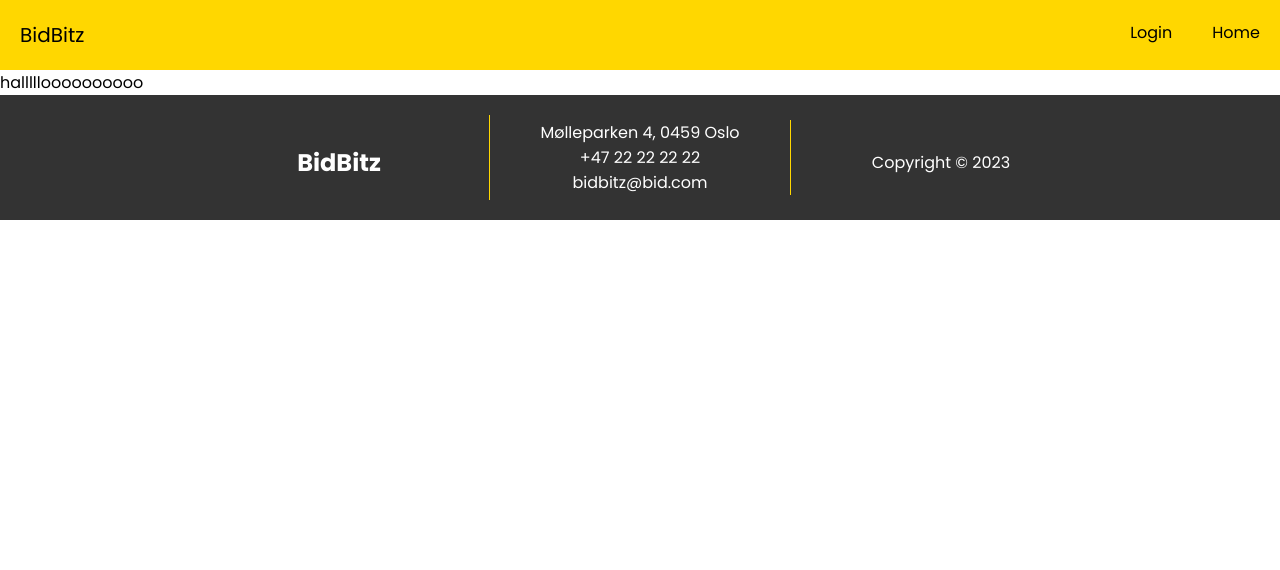
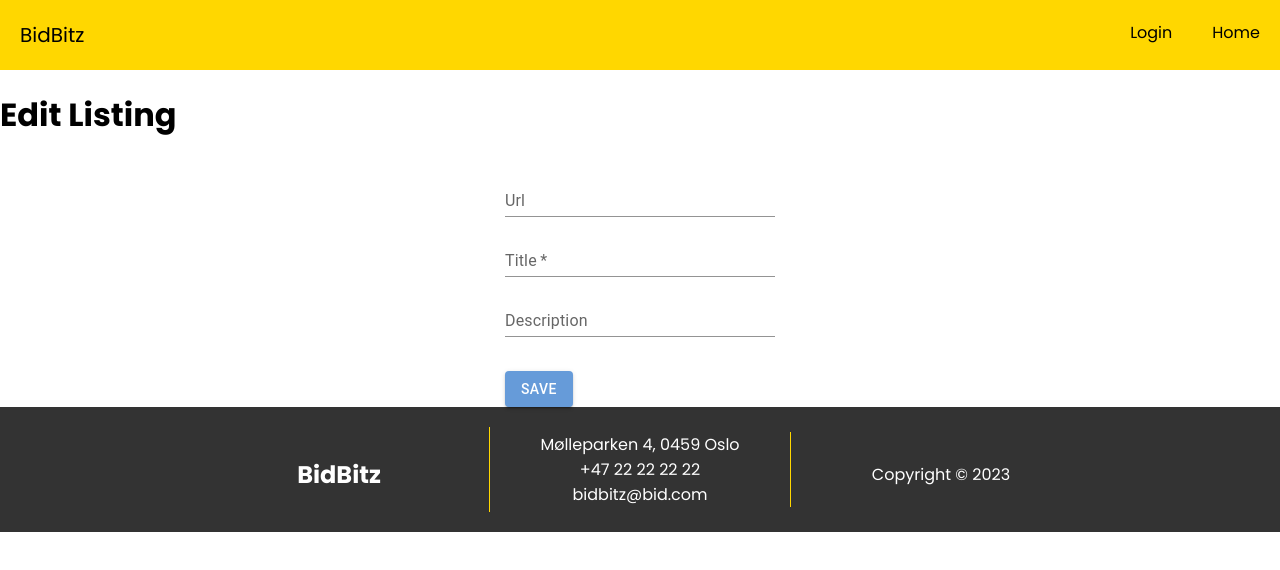
Before and after one commit to AndreaLindaas/bidbitz, a React (Vite) app: page /listing/edit/1 in a window 1280 px wide. Shown: the top 570 px of the page. Built offline with nearby package versions, Linux system fonts and the light colour scheme; no server answers.

Commit message:
made edit page and startet on delete

```diff
--- a/src/pages/EditListing/EditListing.jsx
+++ b/src/pages/EditListing/EditListing.jsx
@@ -1,3 +1,78 @@
+import { TextField, Button } from "@mui/material";
+import { API_URL } from "../../lib/constants";
+import { useParams } from "react-router-dom";
+import { useNavigate } from "react-router-dom";
+import { useState } from "react";
+
 export default function EditListing() {
-  return <div>hallllloooooooooo</div>;
+  const [inputValue, setInputValue] = useState({});
+  const navigate = useNavigate();
+  const params = useParams();
+
+  const editListing = (event) => {
+    event.preventDefault();
+    const { url, title, description } = event.target.elements;
+    const payload = {
+      media: [url.value],
+      title: title.value,
+      description: description.value,
+    };
+    console.log(payload);
+    const accessToken = localStorage.getItem("access_token");
+    fetch(`${API_URL}/listings/${params.listingId}`, {
+      method: "PUT",
+      body: JSON.stringify(payload),
+      headers: {
+        "Content-type": "application/json; charset=UTF-8",
+        Authorization: `Bearer ${accessToken}`,
+      },
+    })
+      .then((response) => response.json())
+      .then((data) => {
+        console.log("Er det denne", inputValue);
+        setInputValue(data);
+        // navigate("/listing/" + data.id);
+      });
+  };
+
+  return (
+    <>
+      <h1>Edit Listing</h1>
+      <form onSubmit={editListing}>
+        <TextField
+          id="standard-basic"
+          label="Url"
+          variant="standard"
+          type="text"
+          name="url"
+          fullWidth
+          margin="dense"
+        />
+        <TextField
+          id="standard-basic"
+          label="Title"
+          variant="standard"
+          type="text"
+          name="title"
+          fullWidth
+          margin="dense"
+          required
+          defaultValue={inputValue.title}
+        />
+        <TextField
+          id="standard-basic"
+          label="Description"
+          variant="standard"
+          type="text"
+          name="description"
+          fullWidth
+          margin="dense"
+        />
+
+        <Button variant="contained" type="submit">
+          Save
+        </Button>
+      </form>
+    </>
+  );
 }
--- a/src/pages/Profile/Profile.jsx
+++ b/src/pages/Profile/Profile.jsx
@@ -8,10 +8,9 @@ import { useEffect } from "react";
 import { useState } from "react";
 import "./Profile.scss";
 import Listing from "../../components/listing/listing";
-import { useNavigate } from "react-router-dom";
+
 import { Link } from "react-router-dom";
 export default function Profile() {
-  const navigate = useNavigate();
   const [profile, setProfile] = useState({});
   const [listings, setListings] = useState([]);
   const [isLoading, setIsLoading] = useState(true);
@@ -61,7 +60,20 @@ export default function Profile() {
     const wins = profile.wins.length;
     return wins;
   };
-
+  // const deleteListing = () => {
+  //   console.log("hei");
+  //   const accessToken = localStorage.getItem("access_token");
+  //   fetch(`${API_URL}/listings/${listing.id}`, {
+  //     method: "Delete",
+  //     headers: {
+  //       Authorization: `Bearer ${accessToken}`,
+  //     },
+  //   }).then((response) => {
+  //     if (response.status < 300) {
+  //       // navigate({ to: "/" });
+  //     }
+  //   });
+  // };
   const renderMyListings = () => {
     return listings.map((listing) => {
       return (
```
